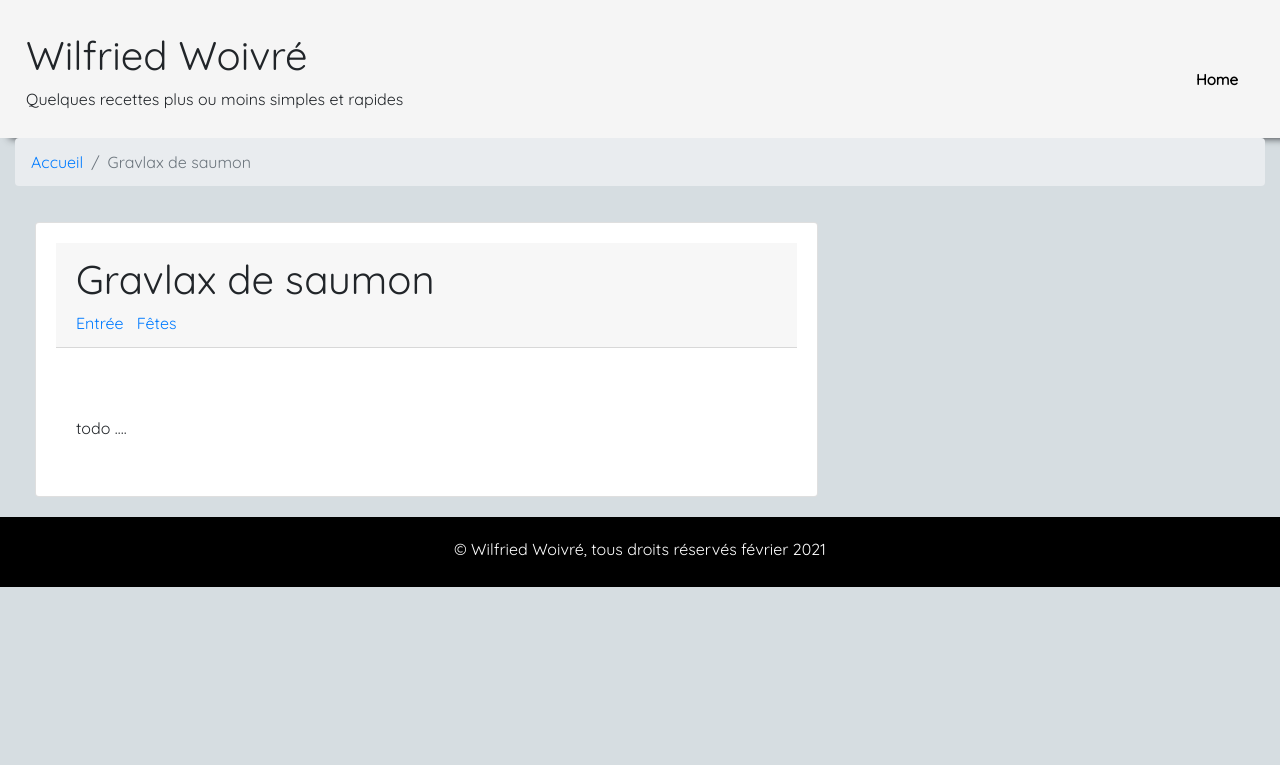
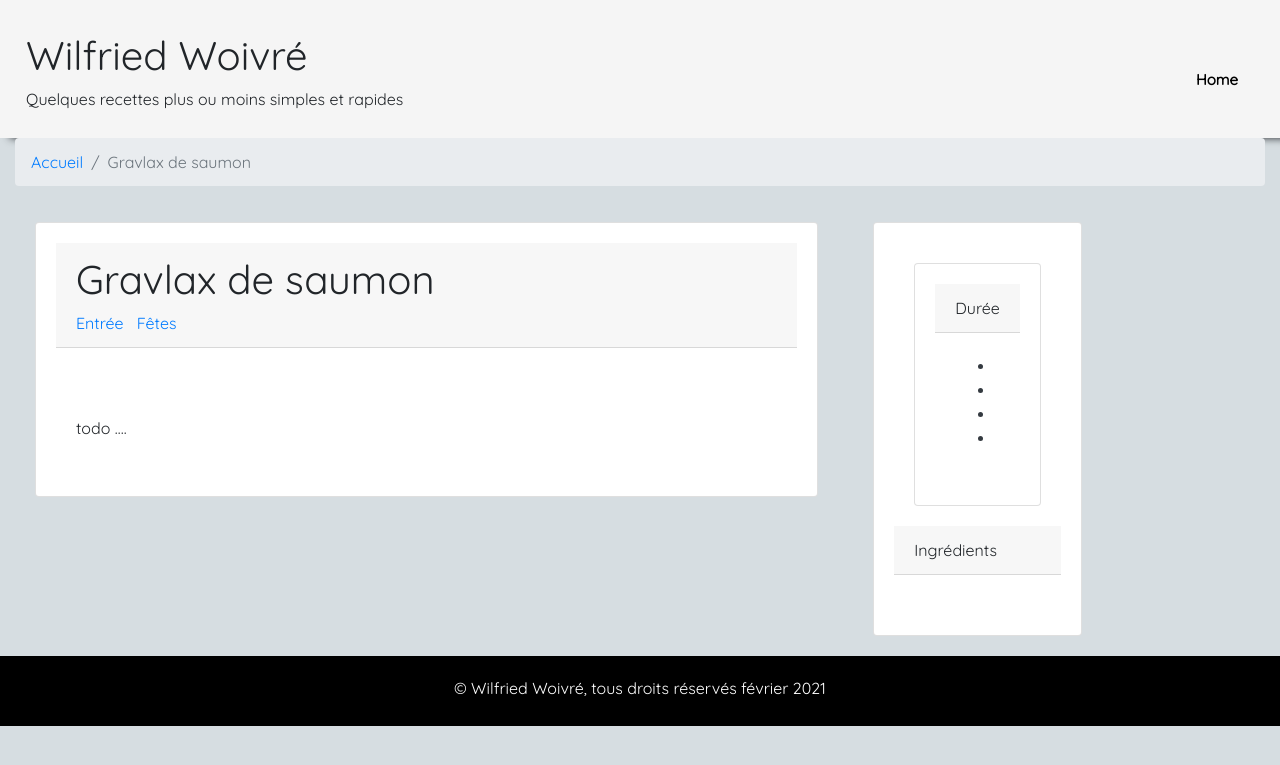
Before and after one commit to wilfriedwoivre/recipes, a Jekyll site: the page built from _posts/2021-02-10-gravlax-de-saumon.md, in a window 1280 px wide. Shown: the top 765 px of the page. Built offline with Jekyll 4.4.1, drawn with Linux system fonts in a browser that asks for light colours; nearby versions of some CDN libraries.

Commit message:
init sidebar

```diff
--- /dev/null
+++ b/_includes/description.html
@@ -0,0 +1,19 @@
+<div class="d-none d-lg-block">
+    <div class="card">
+        <div class="card">
+            <div class="card-header">Durée</div>
+            <div class="card-body text-dark">
+                <ul>
+                    <li>{{ post.recipe.people }}</li>
+                    <li>{{ post.recipe.prep }}</li>
+                    {% if post.recipe.idle != 0 %} <li>{{ post.recipe.idle }}</li> {% endif %}
+                    {% if post.recipe.cook != 0 %} <li>{{ post.recipe.cook }}</li> {% endif %}
+                </ul>
+            </div>
+        </div>
+
+        <div class="card-header">Ingrédients </div>
+        <div class="card-body text-dark">
+        </div>
+    </div>
+</div>
--- a/_layouts/post.html
+++ b/_layouts/post.html
@@ -9,4 +9,5 @@ layout: default
         {%- include article.html -%}
     </div>
 
+    {%- include description.html -%}
 </div>
```
Also changed, not shown: _posts/2021-02-10-gravlax-de-saumon.md (+5 -0 lines).
